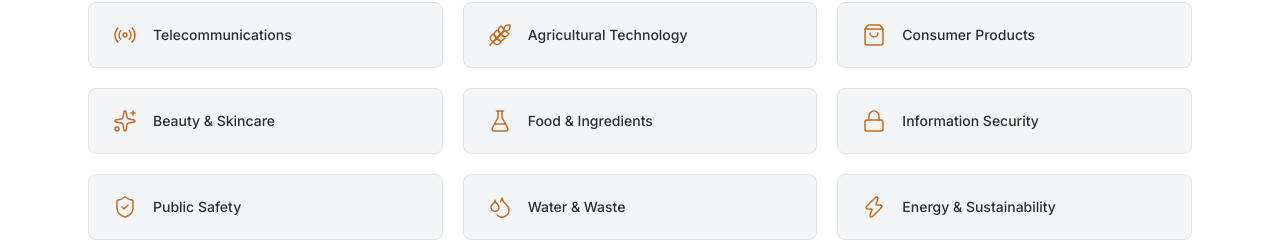
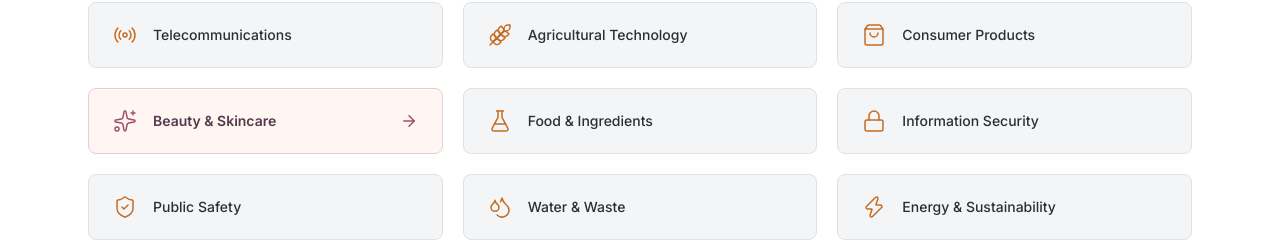
Before and after one commit to yochaigg/central-orbit, a Next.js app: page /markets in a window 1280 px wide. Shown: the part 676-918 px from the top of the page. Built offline with nearby package versions, Linux system fonts and the light colour scheme.

Commit message:
Make Beauty & Skincare industry tile link to dedicated skincare page

```diff
--- a/src/app/markets/page.tsx
+++ b/src/app/markets/page.tsx
@@ -1,4 +1,5 @@
 import type { Metadata } from "next";
+import Link from "next/link";
 import { FadeIn } from "@/components/ui/fade-in";
 import { SectionHeading } from "@/components/ui/section-heading";
 import { MARKETS } from "@/lib/constants";
@@ -22,6 +23,7 @@ import {
   Zap,
   Settings,
   ShoppingBag,
+  ArrowRight,
   Circle,
 } from "lucide-react";
 
@@ -65,16 +67,24 @@ export default function MarketsPage() {
               const Icon = iconMap[market.icon] ?? Circle;
               return (
                 <FadeIn key={market.name} delay={Math.min(i * 0.05, 0.4)}>
-                  <div className="group flex items-center gap-4 bg-surface rounded-lg px-6 py-5 border border-border hover:border-primary/30 hover:shadow-sm transition-all">
-                    <Icon
-                      className="text-primary shrink-0"
-                      size={24}
-                      strokeWidth={1.5}
-                    />
-                    <span className="text-text font-medium text-sm group-hover:text-primary transition-colors">
-                      {market.name}
-                    </span>
-                  </div>
+                  {market.name === "Beauty & Skincare" ? (
+                    <Link
+                      href="/skincare"
+                      aria-label="Explore China skincare services"
+                      className="group flex items-center gap-4 bg-[#fff5f2] rounded-lg px-6 py-5 border border-[#e8cdcf] hover:border-[#ad6880] hover:shadow-sm transition-all"
+                    >
+                      <Icon className="text-[#a0506a] shrink-0" size={24} strokeWidth={1.5} />
+                      <span className="text-[#55394d] font-semibold text-sm flex-1">Beauty & Skincare</span>
+                      <ArrowRight size={18} className="text-[#a0506a]" />
+                    </Link>
+                  ) : (
+                    <div className="group flex items-center gap-4 bg-surface rounded-lg px-6 py-5 border border-border hover:border-primary/30 hover:shadow-sm transition-all">
+                      <Icon className="text-primary shrink-0" size={24} strokeWidth={1.5} />
+                      <span className="text-text font-medium text-sm group-hover:text-primary transition-colors">
+                        {market.name}
+                      </span>
+                    </div>
+                  )}
                 </FadeIn>
               );
             })}
```
